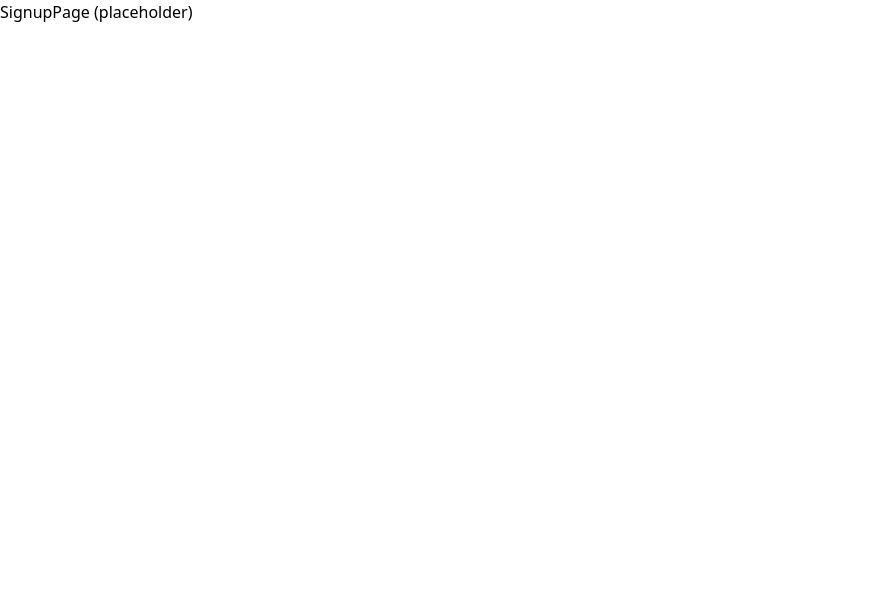
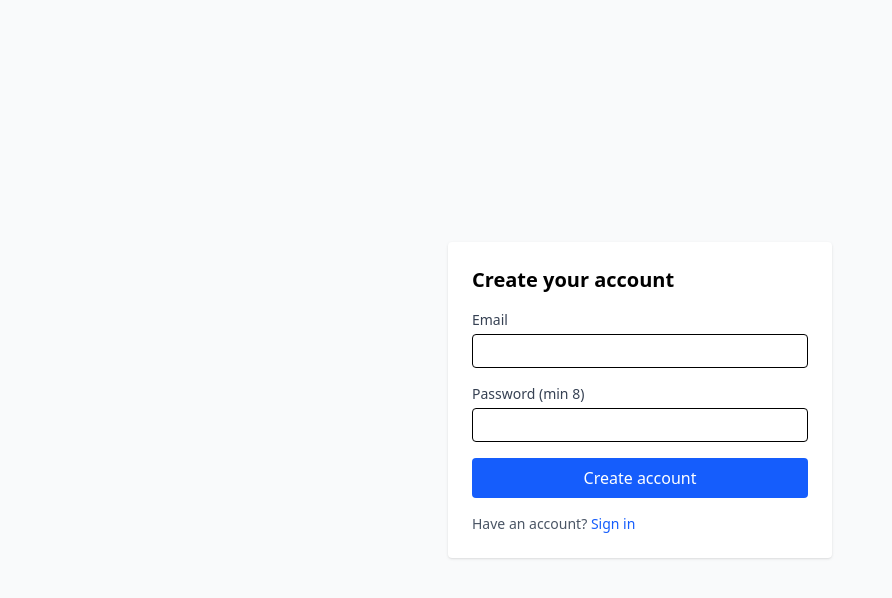
Before and after one commit to wlmmyers/heres-whats-happening, a React (Vite) app in the folder web/: page /signup in a window 1280 px wide. Shown: the top 598 px of the page, without its empty margins (0-892 px from the left). Built offline with nearby package versions, Linux system fonts and the light colour scheme; no server answers.

Commit message:
feat(web): SignupPage with auth + redirect to onboarding

```diff
--- a/web/src/pages/SignupPage.tsx
+++ b/web/src/pages/SignupPage.tsx
@@ -1,3 +1,82 @@
+import { useState, type FormEvent } from 'react';
+import { Link, useNavigate } from 'react-router-dom';
+import * as authApi from '../api/auth';
+
 export default function SignupPage() {
-  return <div>SignupPage (placeholder)</div>;
+  const [email, setEmail] = useState('');
+  const [password, setPassword] = useState('');
+  const [error, setError] = useState<string | null>(null);
+  const [submitting, setSubmitting] = useState(false);
+  const navigate = useNavigate();
+
+  async function onSubmit(e: FormEvent) {
+    e.preventDefault();
+    setError(null);
+    setSubmitting(true);
+    try {
+      await authApi.signup(email, password);
+      navigate('/onboarding', { replace: true });
+    } catch (err) {
+      const code = (err as { code?: string }).code;
+      if (code === 'email_taken') {
+        setError('An account with that email already exists.');
+      } else if (code === 'weak_password') {
+        setError('Password must be at least 8 characters.');
+      } else {
+        setError(err instanceof Error ? err.message : 'Signup failed');
+      }
+    } finally {
+      setSubmitting(false);
+    }
+  }
+
+  return (
+    <div className="min-h-screen bg-gray-50 flex items-center justify-center px-4">
+      <form onSubmit={onSubmit} className="w-full max-w-sm bg-white shadow rounded p-6 space-y-4">
+        <h1 className="text-xl font-semibold">Create your account</h1>
+
+        <label className="block text-sm">
+          <span className="text-gray-700">Email</span>
+          <input
+            type="email"
+            value={email}
+            onChange={(e) => setEmail(e.target.value)}
+            autoComplete="email"
+            required
+            className="mt-1 w-full border rounded px-2 py-1.5"
+          />
+        </label>
+
+        <label className="block text-sm">
+          <span className="text-gray-700">Password (min 8)</span>
+          <input
+            type="password"
+            value={password}
+            onChange={(e) => setPassword(e.target.value)}
+            autoComplete="new-password"
+            minLength={8}
+            required
+            className="mt-1 w-full border rounded px-2 py-1.5"
+          />
+        </label>
+
+        {error && <div className="text-red-600 text-sm">{error}</div>}
+
+        <button
+          type="submit"
+          disabled={submitting}
+          className="w-full bg-blue-600 hover:bg-blue-700 text-white rounded py-2 disabled:opacity-50"
+        >
+          {submitting ? 'Creating…' : 'Create account'}
+        </button>
+
+        <p className="text-sm text-gray-600">
+          Have an account?{' '}
+          <Link to="/login" className="text-blue-600 hover:underline">
+            Sign in
+          </Link>
+        </p>
+      </form>
+    </div>
+  );
 }
```
Also changed, not shown: 1 other file (tests, documents, lock files or other folders).
